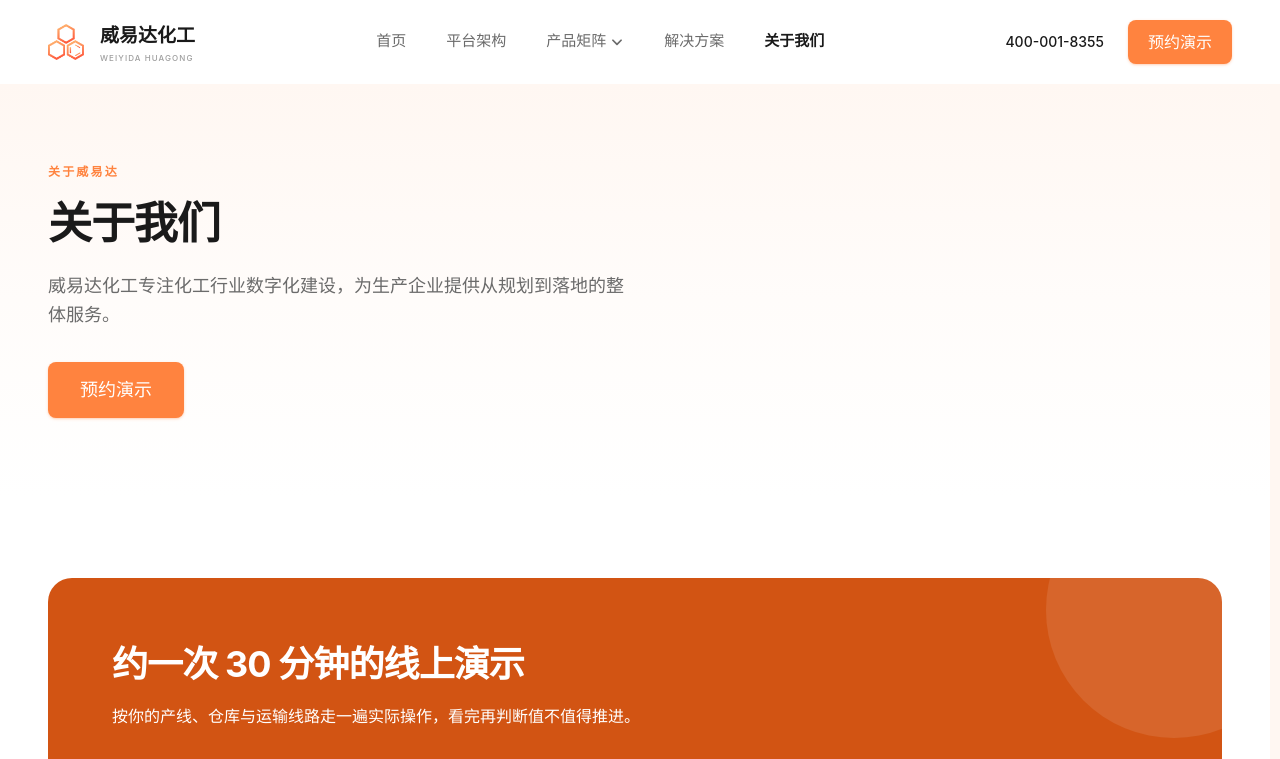
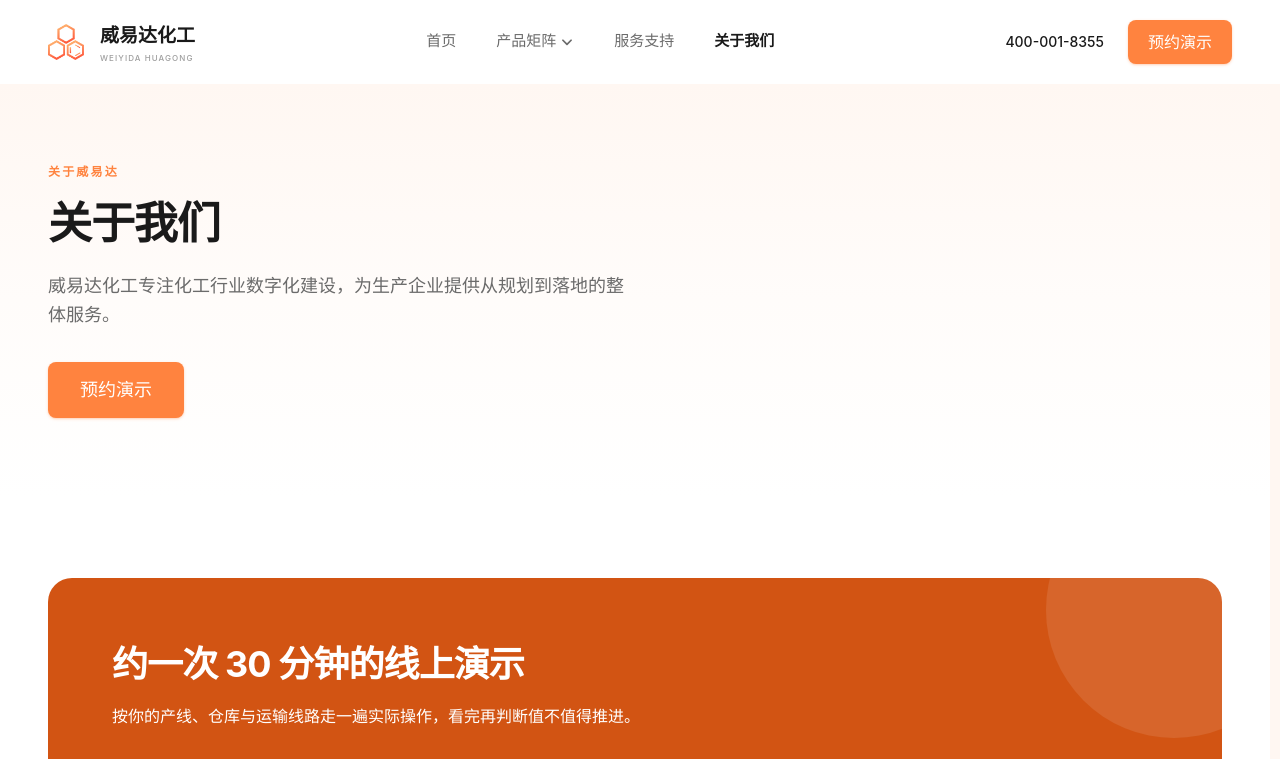
Before and after one commit to KaysonSugar/official-website, a Vue app: page /about in a window 1280 px wide. Shown: the top 759 px of the page. Built offline with nearby package versions, Linux system fonts and the light colour scheme.

Commit message:
feat: 导航按定稿原型改为四项，解决方案更名为服务支持，平台架构撤出导航保留页面

```diff
--- a/src/config/site.ts
+++ b/src/config/site.ts
@@ -114,7 +114,7 @@ export interface SiteConfig {
  * 各页面首屏文案
  *
  * 有原型画板的直接用画板标题（威易达化工：生产与经营管理 / 威易达物流：调度与合规 /
- * 威易达司机：接单与作业 / 按角色区分的解决方案）；
+ * 威易达司机：接单与作业 / 服务支持）；
  * 平台架构、产品矩阵、关于我们三页的原型尚未提供，标题与描述为占位，上线前替换。
  */
 const pages: PageIntro[] = [
@@ -160,10 +160,10 @@ const pages: PageIntro[] = [
   },
   {
     to: '/solutions',
-    label: '解决方案',
-    eyebrow: '角色化方案',
-    title: '按角色区分的解决方案',
-    desc: '把老板、调度、司机各自的问题拆开，用同一套数据回答不同的关切。',
+    label: '服务支持',
+    eyebrow: '服务支持',
+    title: '服务支持',
+    desc: '从实施交付到培训与售后，全流程跟进保障，让平台在你的产线上真正用起来。',
     align: 'center',
   },
   {
@@ -195,12 +195,13 @@ export const siteConfig: SiteConfig = {
     ctaLabel: '预约演示',
     ctaHref: 'tel:4000018355',
   },
-  // 一级导航五项目；「产品矩阵」带下拉，化工 / 物流 / 司机是它的二级项，不是一级导航
+  // 一级导航四项（对应定稿原型 01 首页顶栏）；「产品矩阵」带下拉，
+  // 化工 / 物流 / 司机是它的二级项，不是一级导航。
+  // 「平台架构」不在导航里了，页面保留（页脚与首页次按钮还链过去）
   navItems: [
     { label: '首页', to: '/' },
-    { label: '平台架构', to: '/platform' },
     { label: '产品矩阵', to: '/products', children: productLines },
-    { label: '解决方案', to: '/solutions' },
+    { label: '服务支持', to: '/solutions' },
     { label: '关于我们', to: '/about' },
   ],
   pages,
--- a/src/router/index.ts
+++ b/src/router/index.ts
@@ -60,7 +60,8 @@ const router = createRouter({
       path: '/solutions',
       name: 'solutions',
       component: SolutionsView,
-      meta: { title: '解决方案' },
+      // 定稿原型导航把「解决方案」改成「服务支持」，路由路径不动，只换标题
+      meta: { title: '服务支持' },
     },
     {
       path: '/about',
```
Also changed, not shown: src/views/SolutionsView.vue (+4 -3 lines).
